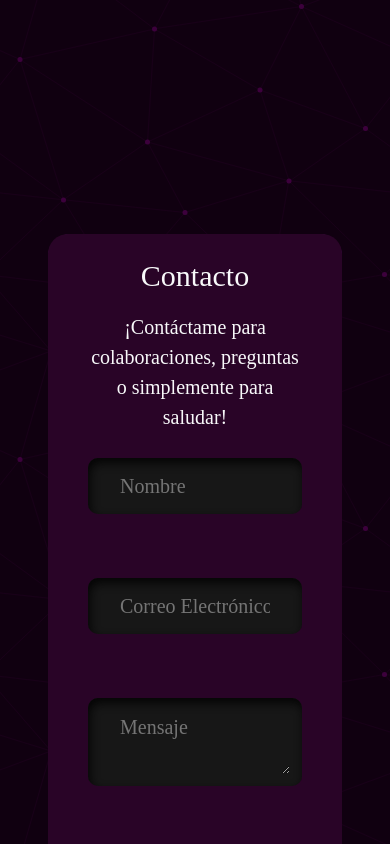
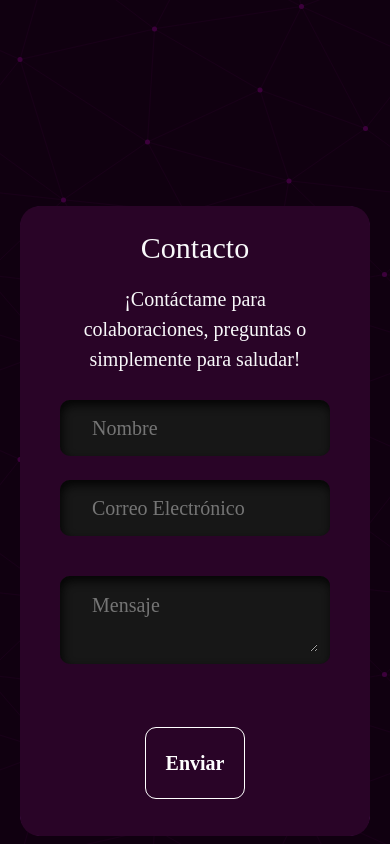
Before and after one commit to SheylaAstorga/Portfolio, a React (Vite) app: page / in a window 390 px wide. Shown: the part 7040-7884 px from the top of the page. Built offline with nearby package versions, Linux system fonts and the light colour scheme; a web font is replaced by a local one.

Commit message:
Modificacion en los imput del formulario de contacto cuando esta en la medida del celular

```diff
--- a/src/App.css
+++ b/src/App.css
@@ -381,6 +381,8 @@ html {
  .card__content ,h2 {
   font-size: 30px;
  }
-
+ .formContacto{
+  padding: 1em;
+ }
 
 }
--- a/src/components/pages/Contacto.jsx
+++ b/src/components/pages/Contacto.jsx
@@ -42,7 +42,7 @@ const Contacto = () => {
     }
   };
   return (
-    <Container className="text-light text-center fs-5 mb-5 p-5 ">
+    <Container className="text-light text-center fs-5 mb-5 p-lg-4 p-md-4 formContacto ">
       <div className="form-card1 mt-5 ">
         <div className="form-card2">
           <Form className="form" onSubmit={handleSubmit(contactForm)}>
@@ -52,7 +52,7 @@ const Contacto = () => {
               saludar!
             </p>
 
-            <div className="form-field mb-3">
+            <div className="form-field mb-lg-3 mb-md-3">
               <input
                 type="text"
                 name="nombre"
@@ -78,7 +78,7 @@ const Contacto = () => {
                 })}
               />
             </div>
-            <Form.Text className="mb-4 text-light">
+            <Form.Text className="mb-lg-3 mb-md-3 text-light">
               {errors.nombre?.message}
             </Form.Text>
 
@@ -105,7 +105,7 @@ const Contacto = () => {
                 })}
               />
             </div>
-            <FormText className="mb-4 text-light">
+            <FormText className="mb-lg-3 mb-md-3 text-light">
               {errors.email?.message}
             </FormText>
 
```
